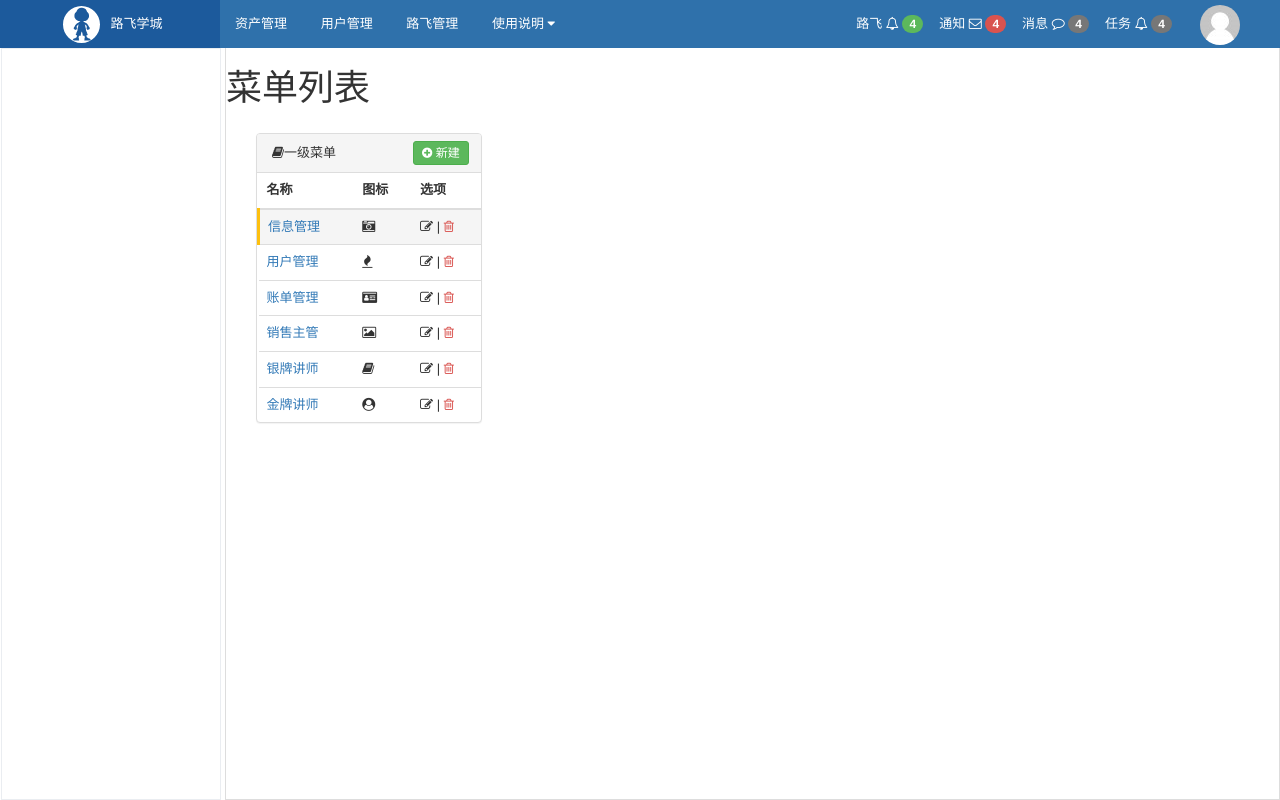
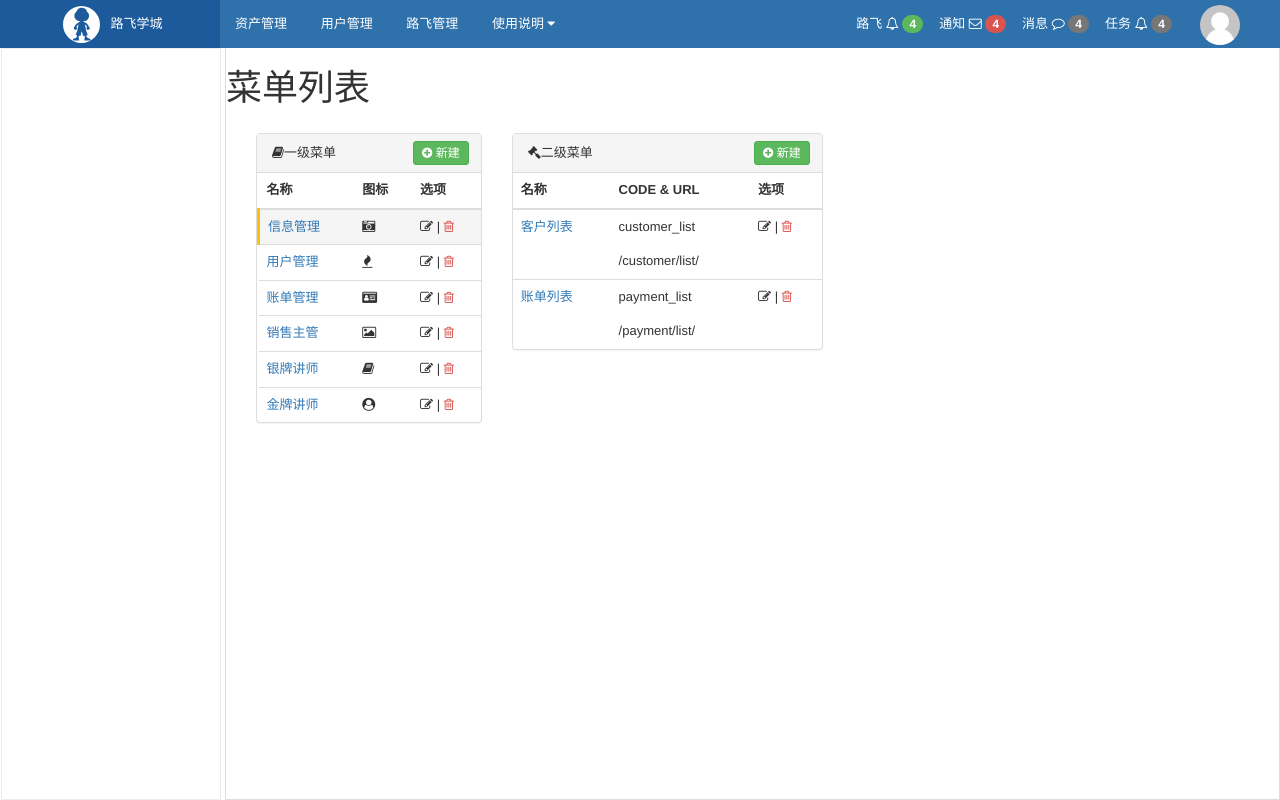
Before and after one commit to steve78926/luffy_permission, a Django app: page /rbac/menu/list/?mid=1 in a window 1280 px wide. Run offline with Django 3.2, Linux system fonts and the light colour scheme; data comes from the database, SQL or seed files in the repository; both versions use the stored data as it was after the commit; some libraries are stand-ins or nearby versions.

Commit message:
user manage: level two menu 2019-09-26

```diff
--- a/rbac/forms/menu.py
+++ b/rbac/forms/menu.py
@@ -4,6 +4,7 @@
 from django import forms
 from django.utils.safestring import mark_safe
 from rbac import models
+from rbac.forms.base import BootStrapModelForm
 
 ICON_LIST = [
     ['fa-hand-scissors-o', '<i aria-hidden="true" class="fa fa-hand-scissors-o"></i>'],
@@ -52,3 +53,10 @@ class MenuModelForm(forms.ModelForm):
                     attrs={'class': 'clearfix'}
             )
         }
+
+
+
+class SecondMenuModelForm(BootStrapModelForm):      #继承BootStrapModelFor类，优化表单样式
+    class Meta:
+        model = models.Permission
+        exclude = ['pid']
--- a/rbac/templates/rbac/menu_list.html
+++ b/rbac/templates/rbac/menu_list.html
@@ -1,10 +1,10 @@
 {% extends 'layout.html' %}   {# 继承web目录下的layout.html不需要指定目录吗？ #}
 {% load rbac %}
 
-{% block css  %}
+{% block css %}
     <style>
-        tr.active {     {# 给表格行中active样式，左边框加粗，黄色，bootstrap的active样式加背景色灰色 #}
-            border-left: 3px solid #fdc00f;
+        tr.active {
+        {# 给表格行中active样式，左边框加粗，黄色，bootstrap的active样式加背景色灰色 #} border-left: 3px solid #fdc00f;
         }
     </style>
 {% endblock css %}
@@ -14,7 +14,7 @@
     <h1>菜单列表</h1>
 
     <div class="luffy-container">
-        <div class="col-md-3">          {# 让这个面板占页面的1/3 #}
+        <div class="col-md-3">          {# 让这个面板占页面的1/4 #}
             <div class="panel panel-default">
                 <!-- Default panel contents -->
                 <div class="panel-heading">
@@ -42,7 +42,7 @@
 
                     {% for row in menus %}
                         {# row.id safe 之间不能有空格，否则报错 #}
-                    <tr class="{% if row.id|safe == menu_id  %}active{% endif %}"> {# row.id |safe 表示将数字转换成字符串 #}
+                        <tr class="{% if row.id|safe == menu_id %}active{% endif %}"> {# row.id |safe 表示将数字转换成字符串 #}
                             <td><a href="?mid={{ row.id }}">{{ row.title }}</a></td>
                             <td><i class="fa {{ row.icon }}" aria-hidden="true"></i></td>
                             <td>
@@ -60,5 +60,61 @@
                 </table>
             </div>
         </div>
+        <div class="col-md-4">          {# 让这个面板占页面的1/3 #}
+            <div class="panel panel-default">
+                <!-- Default panel contents -->
+                <div class="panel-heading">
+                    <i class="fa fa-gavel" aria-hidden="true">二级菜单</i>
+                    {% if menu_id %}
+                        <a href="{% memory_url request 'rbac:second_menu_add' menu_id=menu_id %}"
+                           class="right btn btn-success btn-xs"
+                           style="padding: 2px 8px; margin: -3px;">
+                            {# 向memory_url 函数传递request参数目的是将URL中的参数传给memory_url函数 #}
+                            <i class="fa fa-plus-circle" aria-hidden="true"></i>
+                            新建
+                        </a>
+                    {% endif %}
+                </div>
+
+                <!-- Table -->
+                <table class="table">
+                    <thead>
+                    <tr>
+                        <th>名称</th>
+                        <th>CODE & URL</th>
+                        <th>选项</th>
+                    </tr>
+                    </thead>
+                    <tbody>
+
+                    {% for row in second_menus %}
+                        {# row.id safe 之间不能有空格，否则报错 #}
+                        <tr class="{% if row.id|safe == second_menu_id %}active{% endif %}">
+                            {# row.id |safe 表示将数字转换成字符串 #}
+                            <td rowspan="2">      {# 单元格水平合并 #}
+                                <a href="?mid={{ menu_id }}&sid={{ row.id }}">{{ row.title }}</a> {# sid 是权限表的id值 #}
+                            </td>
+                            <td>
+                                {{ row.name }}
+                            </td>
+                            <td>
+                                <a style="color:#333" href="{% memory_url request 'rbac:second_menu_edit' pk=row.id %}">
+                                    <i class="fa fa-edit" aria-hidden="true"></i>
+                                </a>
+                                |
+                                <a style="color:#d9534f" href="{% memory_url request 'rbac:second_menu_del' pk=row.id %}">
+                                    <i class="fa fa-trash-o" aria-hidden="true"></i>
+                                </a>
+                            </td>
+                        </tr>
+                        <tr class="{% if row.id|safe == second_menu_id %}active{% endif %}">  {# 合并单元格后，第二行也要加active #}
+                            <td colspan="2" style="border-top:0">{{ row.url }}</td>
+                            {# colspan="2" 表示一个单元格占两列，单元格水平合并 #}
+                        </tr>
+                    {% endfor %}
+                    </tbody>
+                </table>
+            </div>
+        </div>
     </div>
 {% endblock content %}
--- a/rbac/urls.py
+++ b/rbac/urls.py
@@ -19,10 +19,15 @@ urlpatterns = [
     re_path(r'^user/edit/(?P<pk>\d+)/$', user.user_edit, name='user_edit'),
     re_path(r'^user/del/(?P<pk>\d+)/$', user.user_del, name='user_del'),
     re_path(r'^user/reset/password/(?P<pk>\d+)/$', user.user_reset_pwd, name='user_reset_pwd'),
+
     re_path(r'^menu/list/$', menu.menu_list, name='menu_list'),
     re_path(r'^menu/add/$', menu.menu_add, name='menu_add'),
     re_path(r'^menu/edit/(?P<pk>\d+)/$', menu.menu_edit, name='menu_edit'),
     re_path(r'^menu/del/(?P<pk>\d+)/$', menu.menu_del, name='menu_del'),
+
+    re_path(r'^second/menu/add/(?P<menu_id>\d+)/$', menu.second_menu_add, name='second_menu_add'),
+    re_path(r'^second/menu/edit/(?P<pk>\d+)/$', menu.second_menu_edit, name='second_menu_edit'),
+    re_path(r'^second/menu/del/(?P<pk>\d+)/$', menu.second_menu_del, name='second_menu_del'),
 
 ]
 
--- a/rbac/views/menu.py
+++ b/rbac/views/menu.py
@@ -7,7 +7,7 @@
 from django.shortcuts import render, redirect,reverse, HttpResponse
 #from django.urls import reverse
 from rbac import models
-from rbac.forms.menu import MenuModelForm
+from rbac.forms.menu import MenuModelForm, SecondMenuModelForm
 from rbac.service.urls import memory_reverse
 
 
@@ -18,8 +18,26 @@ def menu_list(request):
     :return:
     '''
     menus = models.Menu.objects.all()
-    menu_id = request.GET.get('mid')
-    return render(request, 'rbac/menu_list.html', {'menus': menus, 'menu_id': menu_id })
+    menu_id = request.GET.get('mid')        #用户选择的一级菜单
+    second_menu_id = request.GET.get('sid')        #用户选择的二级菜单
+
+    #如果request.GET.get 中的menu_id 没有在数据库中,不显示”新建“按钮
+    menu_exists = models.Menu.objects.filter(id=menu_id).exists()
+    if not menu_exists:
+         menu_id = None
+
+    if menu_id:
+         second_menus = models.Permission.objects.filter(menu_id=menu_id)
+    else:
+         second_menus = []
+    return render(request, 'rbac/menu_list.html',
+                  {
+                      'menus': menus,
+                      'second_menus': second_menus,
+                      'menu_id': menu_id,
+                      'second_menu_id': second_menu_id,
+                  }
+            )
 
 
 def menu_add(request):
@@ -80,3 +98,60 @@ def menu_del(request, pk):
     # 当点击delete.html页面的确认按钮时,浏览器向服务器发送了一个post请求，url:http://127.0.0.1:8000/rbac/role/del/7/
     models.Menu.objects.filter(id=pk).delete()
     return redirect(url)
+
+def second_menu_add(request, menu_id):
+    '''
+    添加二级菜单
+    :param request:
+    :param menu_id: 已选择的一级菜单ID(用于设置默认值)
+    :return:
+    '''
+
+    menu_object = models.Menu.objects.filter(id=menu_id).first()
+    if request.method == 'GET':
+        form = SecondMenuModelForm(initial={'menu': menu_object})    #initial= {} 初始化赋值
+        return render(request, 'rbac/change.html', {'form': form})
+
+    form = SecondMenuModelForm(data=request.POST)
+    if form.is_valid():
+        form.save()
+        return redirect(memory_reverse(request, 'rbac:menu_list'))   #重定向到带原始参数的URL(通过URL参数反向解析得到带参的URL)
+
+    return render(request, 'rbac/change.html', {'form': form})   #防止表单没有输入直接点保存报错
+
+
+def second_menu_edit(request, pk):
+    '''
+    编辑二级菜单
+    :param request:
+    :param pk: 当前要编辑的二级菜单
+    :return:
+    '''
+
+    permission_object = models.Permission.objects.filter(id=pk).first()
+    if request.method == 'GET':
+        form = SecondMenuModelForm(instance=permission_object)    # 初始化赋值
+        return render(request, 'rbac/change.html', {'form': form})
+
+    form = SecondMenuModelForm(data=request.POST, instance=permission_object)
+    if form.is_valid():
+        form.save()
+        return redirect(memory_reverse(request, 'rbac:menu_list'))   #重定向到带原始参数的URL(通过URL参数反向解析得到带参的URL)
+
+    return render(request, 'rbac/change.html', {'form': form})   #防止表单没有输入直接点保存报错
+
+
+def second_menu_del(request, pk):
+    '''
+    删除二级菜单
+    :param request:
+    :return:
+    '''
+
+    url = memory_reverse(request, 'rbac:menu_list') #重定向到带原始参数的URL(通过URL参数反向解析得到带参的URL)
+    if request.method == 'GET':
+        return render(request, 'rbac/delete.html',{'cancle':url})   #cancle 作为变量传给前端delete.html页面
+
+    # 当点击delete.html页面的确认按钮时,浏览器向服务器发送了一个post请求，url:http://127.0.0.1:8000/rbac/role/del/7/
+    models.Permission.objects.filter(id=pk).delete()
+    return redirect(url)
```
Also changed, not shown: rbac/forms/base.py (added, +14 -0 lines), db.sqlite3. Lines whose indentation alone changed are shown as unchanged.
